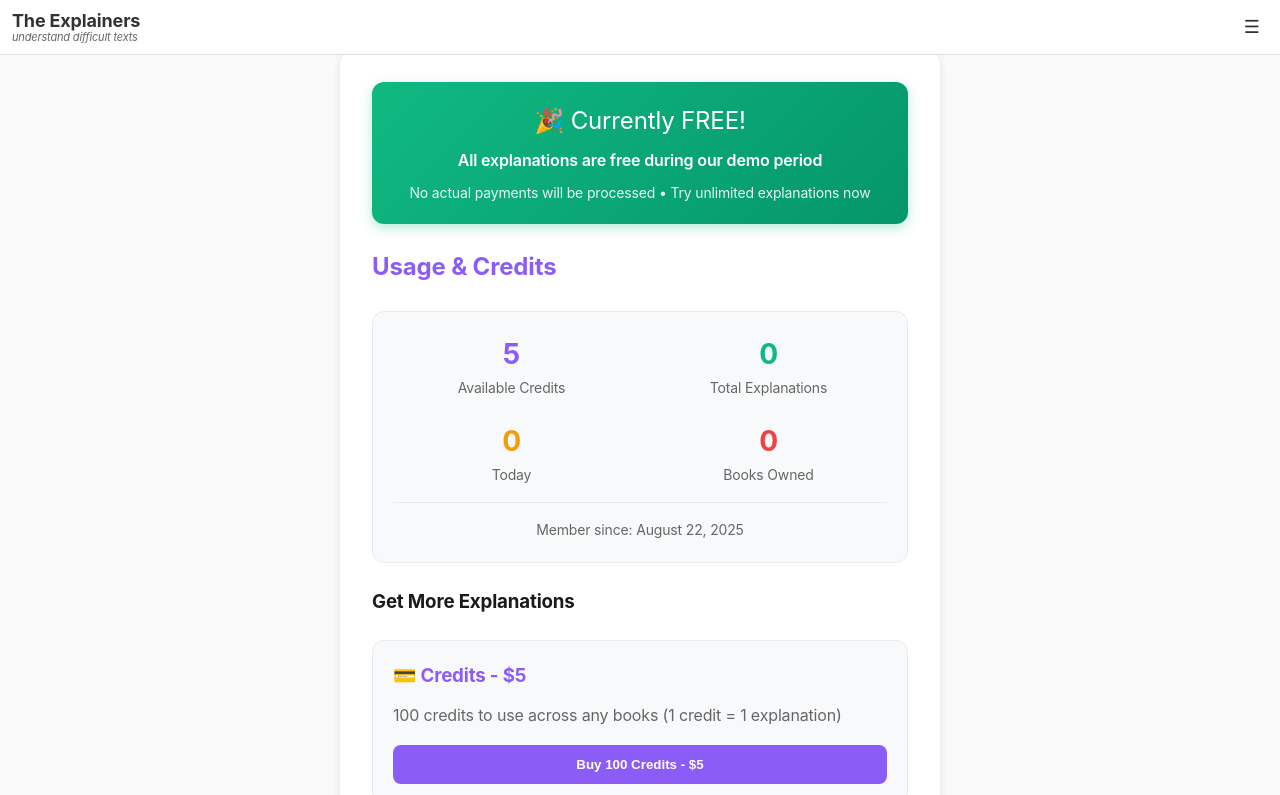
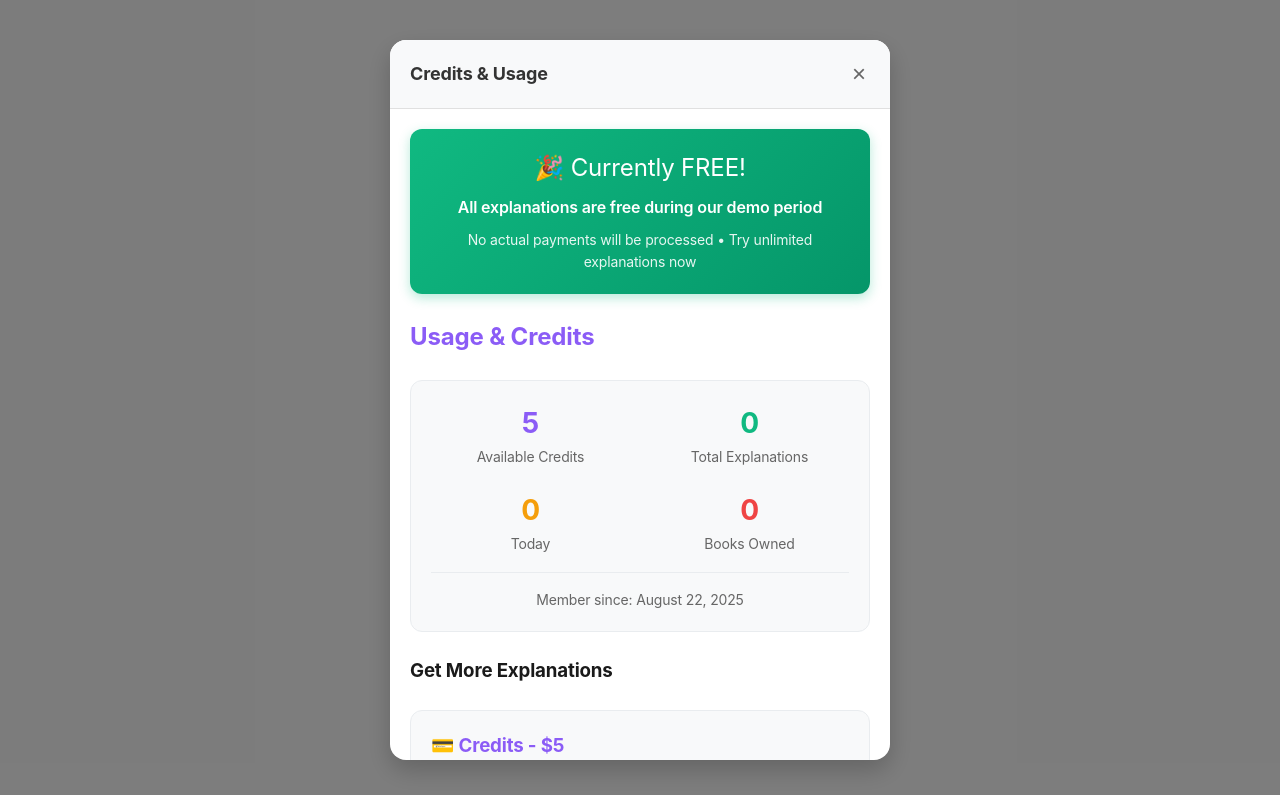
Before and after one commit to johndimm/the-explainers, a Next.js app: page /credits in a window 1280 px wide. Shown: the top 795 px of the page. Built offline with nearby package versions, Linux system fonts and the light colour scheme.

Commit message:
scrolling

```diff
--- a/src/components/Pricing.tsx
+++ b/src/components/Pricing.tsx
@@ -1,7 +1,6 @@
 'use client'
 
-import React, { useState, useEffect, useRef } from 'react'
-import { useRouter } from 'next/navigation'
+import React from 'react'
 import { useProfile } from '../contexts/ProfileContext'
 
 interface PricingProps {
@@ -13,25 +12,6 @@ interface PricingProps {
 
 const Pricing: React.FC<PricingProps> = ({ isOpen, onClose, bookTitle, author }) => {
   const { profile, addCredits, purchaseBook, grantUnlimitedAccess } = useProfile()
-  const [showMobileMenu, setShowMobileMenu] = useState(false)
-  const menuRef = useRef<HTMLDivElement>(null)
-  const router = useRouter()
-
-  useEffect(() => {
-    const handleClickOutside = (event: MouseEvent) => {
-      if (menuRef.current && !menuRef.current.contains(event.target as Node)) {
-        setShowMobileMenu(false)
-      }
-    }
-
-    if (showMobileMenu) {
-      document.addEventListener('mousedown', handleClickOutside)
-    }
-
-    return () => {
-      document.removeEventListener('mousedown', handleClickOutside)
-    }
-  }, [showMobileMenu])
 
   if (!isOpen) return null
 
@@ -55,19 +35,38 @@ const Pricing: React.FC<PricingProps> = ({ isOpen, onClose, bookTitle, author })
   }
 
   return (
-    <div>
-      <header style={{
+    <div style={{
       position: 'fixed',
       top: 0,
       left: 0,
       right: 0,
+      bottom: 0,
+      background: 'rgba(0, 0, 0, 0.5)',
+      zIndex: 1000,
+      display: 'flex',
+      justifyContent: 'center',
+      alignItems: 'center',
+      padding: '20px'
+    }}>
+      <div style={{
         background: 'white',
-        borderBottom: '1px solid #e0e0e0',
-        padding: '8px 12px',
-        zIndex: 100,
+        borderRadius: '16px',
+        width: '100%',
+        maxWidth: '500px',
+        maxHeight: '90vh',
+        display: 'flex',
+        flexDirection: 'column',
+        boxShadow: '0 10px 25px rgba(0,0,0,0.2)'
+      }}>
+        <header style={{
           display: 'flex',
           justifyContent: 'space-between',
-        alignItems: 'center'
+          alignItems: 'center',
+          padding: '16px 20px',
+          borderBottom: '1px solid #e0e0e0',
+          borderRadius: '16px 16px 0 0',
+          background: '#f8f9fa',
+          flexShrink: 0
         }}>
         <div style={{ flex: 1 }}>
           <h1 style={{
@@ -77,201 +76,32 @@ const Pricing: React.FC<PricingProps> = ({ isOpen, onClose, bookTitle, author })
             color: '#333',
             lineHeight: '1.2'
           }}>
-            The Explainers
+            Credits & Usage
           </h1>
-          <p style={{
-            margin: 0,
-            fontSize: '11px',
-            color: '#666',
-            fontStyle: 'italic',
-            lineHeight: '1.2'
-          }}>
-            understand difficult texts
-          </p>
         </div>
-        {/* Hamburger menu for all devices */}
-        <div ref={menuRef} style={{ position: 'relative' }}>
         <button
-            onClick={() => setShowMobileMenu(!showMobileMenu)}
+          onClick={onClose}
           style={{
-              padding: '8px',
             background: 'none',
             border: 'none',
+            fontSize: '24px',
             cursor: 'pointer',
-              fontSize: '18px',
-              color: '#333'
+            color: '#666',
+            padding: '4px',
+            borderRadius: '4px',
+            display: 'flex',
+            alignItems: 'center',
+            justifyContent: 'center'
           }}
         >
-            ☰
+          ×
         </button>
-
-          {showMobileMenu && (
-            <div style={{
-              position: 'absolute',
-              top: '100%',
-              right: 0,
-              background: 'white',
-              border: '1px solid #e0e0e0',
-              borderRadius: '8px',
-              boxShadow: '0 4px 12px rgba(0,0,0,0.15)',
-              minWidth: '160px',
-              zIndex: 1000
-            }}>
-              <button
-                onClick={() => {
-                  router.push('/reader')
-                  setShowMobileMenu(false)
-                }}
-                style={{
-                  display: 'block',
-                  width: '100%',
-                  padding: '12px 16px',
-                  background: 'none',
-                  border: 'none',
-                  textAlign: 'left',
-                  cursor: 'pointer',
-                  borderBottom: '1px solid #f0f0f0'
-                }}
-              >
-                📖 Reader
-              </button>
-              <button
-                onClick={() => {
-                  router.push('/chat')
-                  setShowMobileMenu(false)
-                }}
-                style={{
-                  display: 'block',
-                  width: '100%',
-                  padding: '12px 16px',
-                  background: 'none',
-                  border: 'none',
-                  textAlign: 'left',
-                  cursor: 'pointer',
-                  borderBottom: '1px solid #f0f0f0'
-                }}
-              >
-                💬 Chat
-              </button>
-              <button
-                onClick={() => {
-                  router.push('/library')
-                  setShowMobileMenu(false)
-                }}
-                style={{
-                  display: 'block',
-                  width: '100%',
-                  padding: '12px 16px',
-                  background: 'none',
-                  border: 'none',
-                  textAlign: 'left',
-                  cursor: 'pointer',
-                  borderBottom: '1px solid #f0f0f0'
-                }}
-              >
-                📚 Library
-              </button>
-              <button
-                onClick={() => {
-                  router.push('/styles')
-                  setShowMobileMenu(false)
-                }}
-                style={{
-                  display: 'block',
-                  width: '100%',
-                  padding: '12px 16px',
-                  background: 'none',
-                  border: 'none',
-                  textAlign: 'left',
-                  cursor: 'pointer',
-                  borderBottom: '1px solid #f0f0f0'
-                }}
-              >
-                🎭 Styles
-              </button>
-              <button
-                onClick={() => setShowMobileMenu(false)}
-                style={{
-                  display: 'block',
-                  width: '100%',
-                  padding: '12px 16px',
-                  background: 'none',
-                  border: 'none',
-                  textAlign: 'left',
-                  cursor: 'pointer',
-                  borderBottom: '1px solid #f0f0f0',
-                  color: '#666'
-                }}
-              >
-                💳 Credits (current)
-              </button>
-              <button
-                onClick={() => {
-                  router.push('/profile')
-                  setShowMobileMenu(false)
-                }}
-                style={{
-                  display: 'block',
-                  width: '100%',
-                  padding: '12px 16px',
-                  background: 'none',
-                  border: 'none',
-                  textAlign: 'left',
-                  cursor: 'pointer',
-                  borderBottom: '1px solid #f0f0f0'
-                }}
-              >
-                👤 Profile
-              </button>
-              <button
-                onClick={() => {
-                  router.push('/settings')
-                  setShowMobileMenu(false)
-                }}
-                style={{
-                  display: 'block',
-                  width: '100%',
-                  padding: '12px 16px',
-                  background: 'none',
-                  border: 'none',
-                  textAlign: 'left',
-                  cursor: 'pointer',
-                  borderBottom: '1px solid #f0f0f0'
-                }}
-              >
-                ⚙️ Settings
-              </button>
-              <button
-                onClick={() => {
-                  router.push('/guide')
-                  setShowMobileMenu(false)
-                }}
-                style={{
-                  display: 'block',
-                  width: '100%',
-                  padding: '12px 16px',
-                  background: 'none',
-                  border: 'none',
-                  textAlign: 'left',
-                  cursor: 'pointer'
-                }}
-              >
-                📖 User Guide
-              </button>
-            </div>
-          )}
-        </div>
         </header>
 
-      <div style={{ marginTop: '50px' }}>
         <div style={{
-          background: 'white',
-          borderRadius: '16px',
-          padding: '32px',
-          maxWidth: '600px',
-          width: '100%',
-          margin: '20px auto',
-          boxShadow: '0 2px 10px rgba(0,0,0,0.1)'
+          flex: 1,
+          overflowY: 'auto',
+          padding: '20px'
         }}>
           {/* Free Demo Banner */}
           <div style={{
```
Also changed, not shown: src/components/TextReader.tsx (+42 -2 lines). Lines whose indentation alone changed are shown as unchanged.
